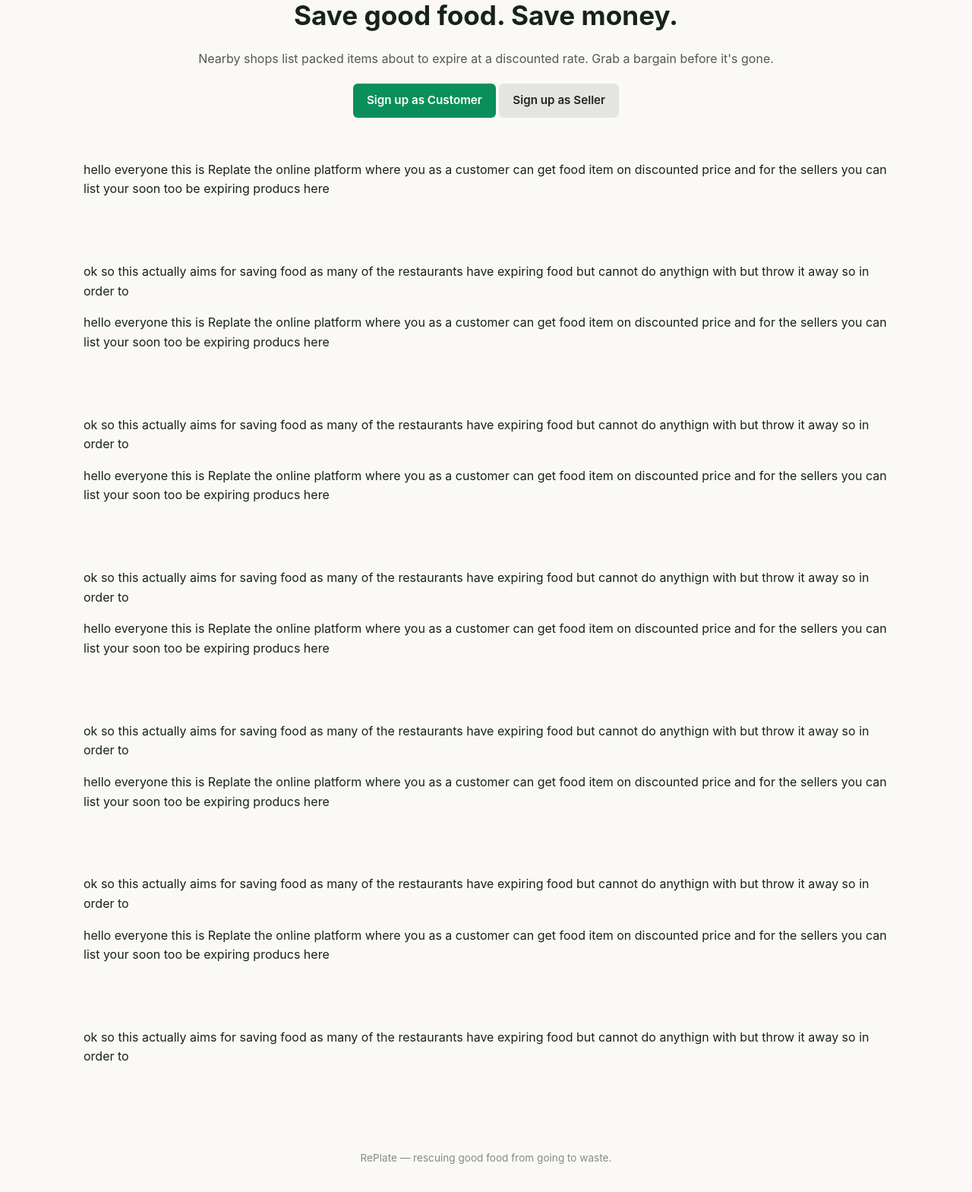
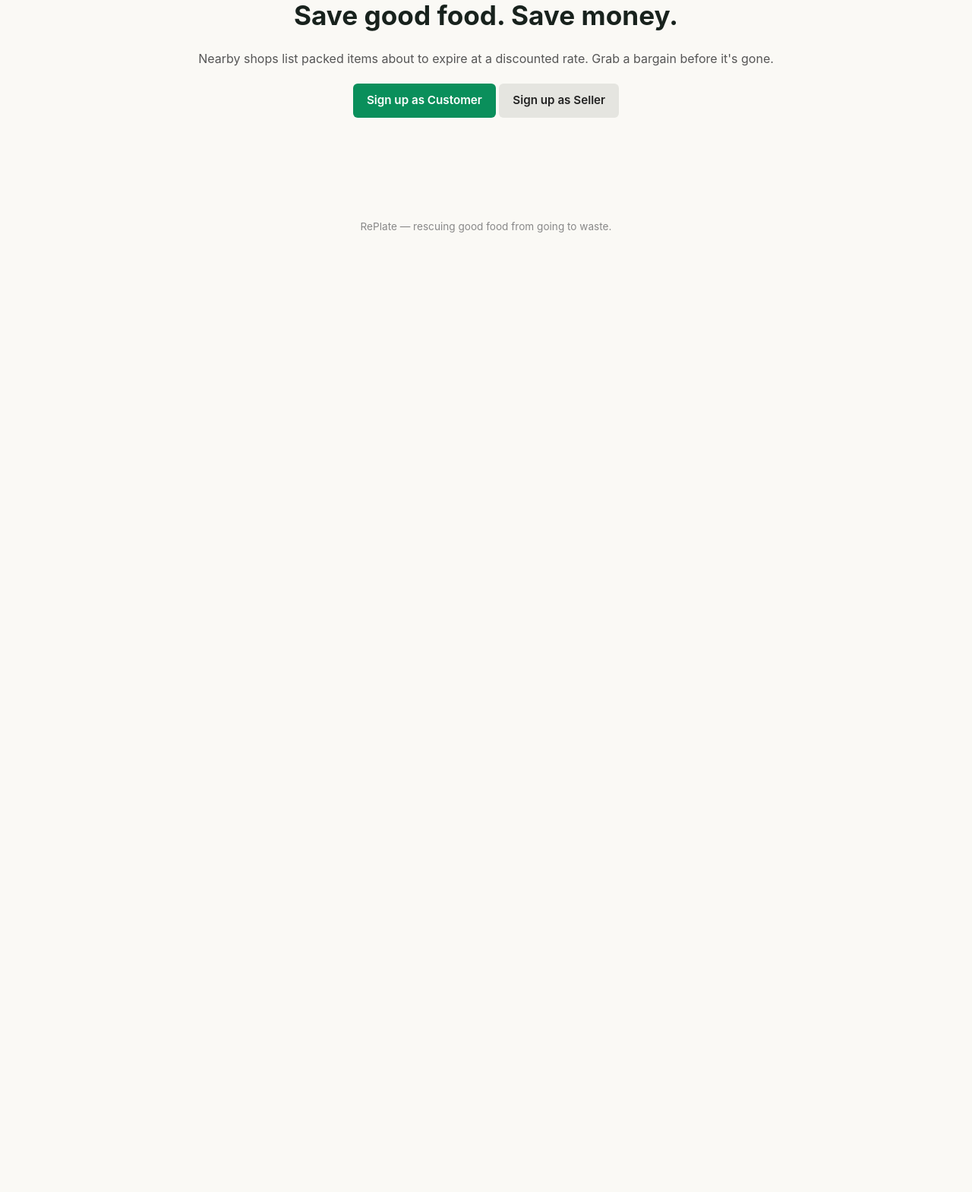
Before and after one commit to Yad-N-yesh/RePlate, a Django app: page / in a window 1280 px wide. Shown: the part 162-1731 px from the top of the page at 76% size. After the commit the page ends 468 px from the top, so only its background shows below. Run offline with Django 5.2, Linux system fonts and the light colour scheme.

Commit message:
ntg changed

```diff
--- a/core/templates/core/home.html
+++ b/core/templates/core/home.html
@@ -1,114 +1,30 @@
 {% extends 'core/base.html' %}
 {% block title %}RePlate - Rescue Surplus Food{% endblock %}
 {% block content %}
+
 <section class="hero">
     <h1>Save good food. Save money.</h1>
-    <p>Nearby shops list packed items about to expire at a discounted rate. Grab a bargain before it's gone.</p>
+
+    <p>
+        Nearby shops list packed items about to expire at a discounted rate.
+        Grab a bargain before it's gone.
+    </p>
 
     {% if not user.is_authenticated %}
     <div class="hero-actions">
-        <a class="btn btn-primary" href="{% url 'core:customer_register' %}">Sign up as Customer</a>
-        <a class="btn btn-secondary" href="{% url 'core:seller_register' %}">Sign up as Seller</a>
+        <a class="btn btn-primary" href="{% url 'core:customer_register' %}">
+            Sign up as Customer
+        </a>
+
+        <a class="btn btn-secondary" href="{% url 'core:seller_register' %}">
+            Sign up as Seller
+        </a>
     </div>
     {% endif %}
 </section>
 
-<body>
-    <p>
-        hello everyone this is Replate
-        the online platform where you as a customer can get food item on discounted price
-        and for the sellers you can list your soon too be expiring producs here
-    </p>
-
-
-    <br>
-    <br>
-    <p>
-        ok so this actually aims for saving food as many of the restaurants have expiring food but cannot do anythign with but throw it away so
-        in order to
-    </p>
-</body>
-
-<body>
-    <p>
-        hello everyone this is Replate
-        the online platform where you as a customer can get food item on discounted price
-        and for the sellers you can list your soon too be expiring producs here
-    </p>
-
-
-    <br>
-    <br>
-    <p>
-        ok so this actually aims for saving food as many of the restaurants have expiring food but cannot do anythign with but throw it away so
-        in order to
-    </p>
-</body>
-
-<body>
-    <p>
-        hello everyone this is Replate
-        the online platform where you as a customer can get food item on discounted price
-        and for the sellers you can list your soon too be expiring producs here
-    </p>
-
-
-    <br>
-    <br>
-    <p>
-        ok so this actually aims for saving food as many of the restaurants have expiring food but cannot do anythign with but throw it away so
-        in order to
-    </p>
-</body>
-
-<body>
-    <p>
-        hello everyone this is Replate
-        the online platform where you as a customer can get food item on discounted price
-        and for the sellers you can list your soon too be expiring producs here
-    </p>
-
-
-    <br>
-    <br>
-    <p>
-        ok so this actually aims for saving food as many of the restaurants have expiring food but cannot do anythign with but throw it away so
-        in order to
-    </p>
-</body>
-
-
-<body>
-    <p>
-        hello everyone this is Replate
-        the online platform where you as a customer can get food item on discounted price
-        and for the sellers you can list your soon too be expiring producs here
-    </p>
-
-
-    <br>
-    <br>
-    <p>
-        ok so this actually aims for saving food as many of the restaurants have expiring food but cannot do anythign with but throw it away so
-        in order to
-    </p>
-</body>
 
 
 
-<body>
-    <p>
-        hello everyone this is Replate
-        the online platform where you as a customer can get food item on discounted price
-        and for the sellers you can list your soon too be expiring producs here
-    </p>
 
-
-    <br>
-    <br>
-    <p>
-        ok so this actually aims for saving food as many of the restaurants have expiring food but cannot do anythign with but throw it away so
-        in order to
-    </p>
-</body>
 {% endblock %}
```
Also changed, not shown: static/core/css/style.css (+110 -0 lines).
